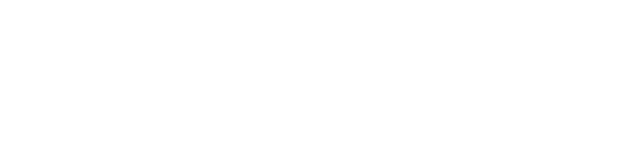
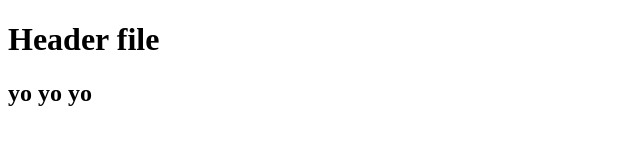
Before and after one commit to fzsf163/second-repo, a plain HTML site: page index.html in a window 1280 px wide. Shown: the whole page, without its empty margins (0-640 px from the left). Drawn offline with Linux system fonts and the light colour scheme.

Commit message:
testing git bash

```diff
--- a/index.html
+++ b/index.html
@@ -7,6 +7,7 @@
     <title>SECOND REPO</title>
 </head>
 <body>
-
+    <h1>Header file</h1>
+    <h2>yo yo yo</h2>
 </body>
 </html>
```
